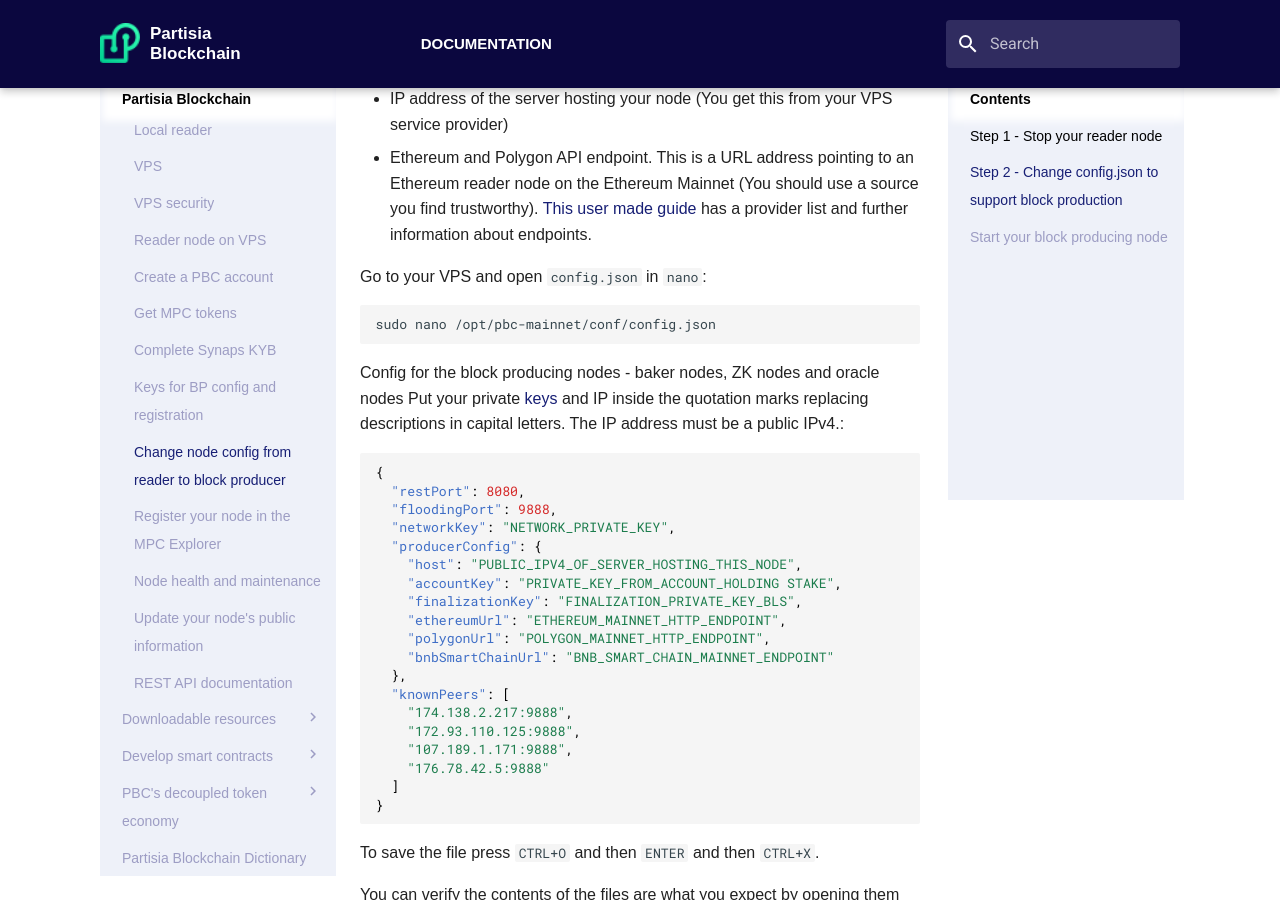
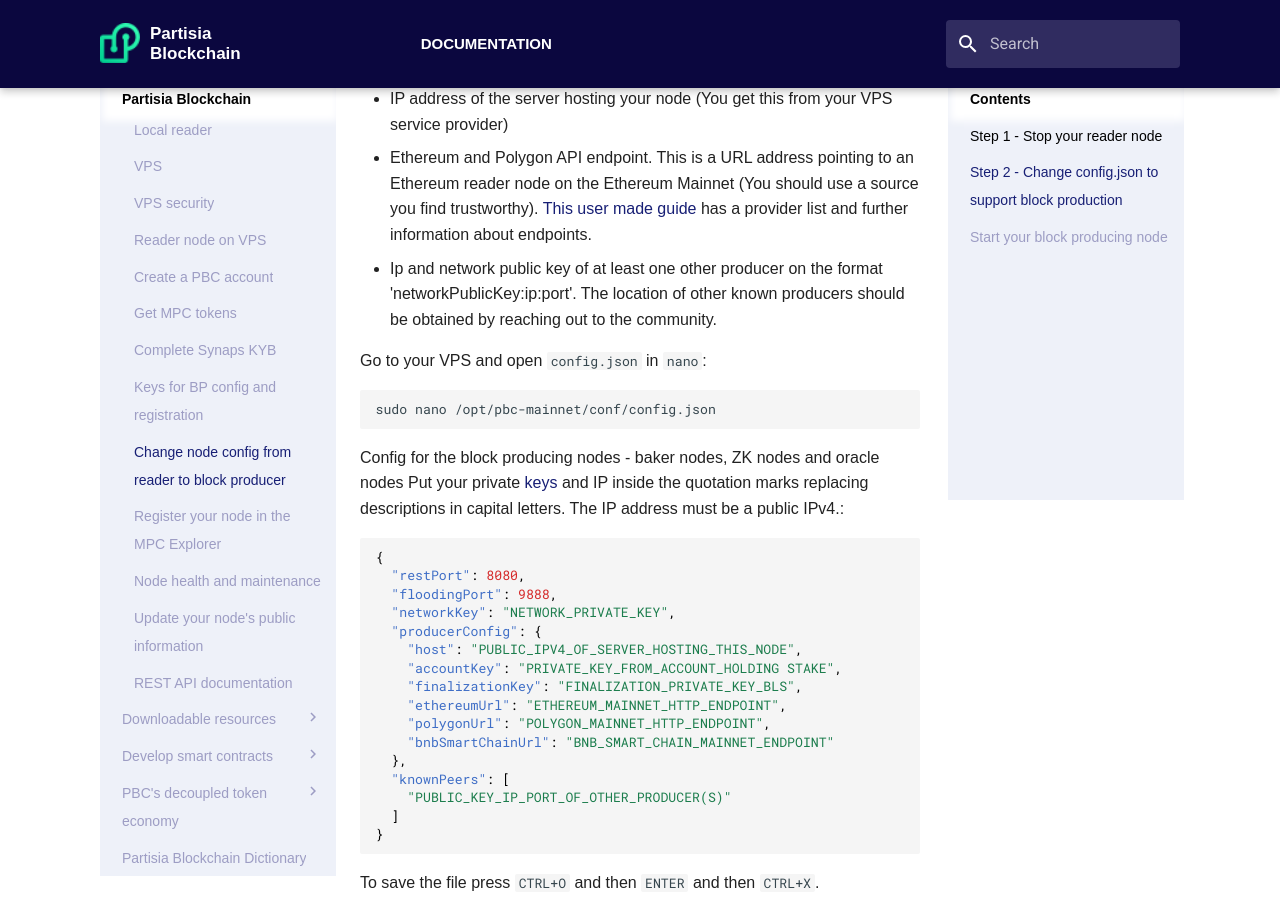
Before and after one commit to 0xSero/partisia-docs, an MkDocs documentation site: the page built from docs/operator-10-bp.md, in a window 1280 px wide and 900 px high, scrolled down 697 px. Built offline with MkDocs 1.6.1 and Material for MkDocs 9.7.7, drawn with Linux system fonts in a browser that asks for light colours; some web fonts are replaced; a script that is not in the unit is left out.

Commit message:
Require producers to add known peer

`````diff
--- a/docs/operator-10-bp.md
+++ b/docs/operator-10-bp.md
@@ -26,6 +26,7 @@
 - Finalization privateKey
 - IP address of the server hosting your node (You get this from your VPS service provider)
 - Ethereum and Polygon API endpoint. This is a URL address pointing to an Ethereum reader node on the Ethereum Mainnet (You should use a source you find trustworthy). [This user made guide](https://docs.google.com/spreadsheets/d/1Eql-c0tGo5hDqUcFNPDx9v-6-rCYHzZGbITz2QKCljs/edit#gid=0) has a provider list and further information about endpoints.
+- Ip and network public key of at least one other producer on the format 'networkPublicKey:ip:port'. The location of other known producers should be obtained by reaching out to the community.
 
 Go to your VPS and open `config.json` in `nano`:
 
@@ -49,10 +50,7 @@
     "bnbSmartChainUrl": "BNB_SMART_CHAIN_MAINNET_ENDPOINT"
   },
   "knownPeers": [
-    "174.138.2.217:9888",
-    "172.93.110.125:9888",
-    "107.189.1.171:9888",
-    "176.78.42.5:9888"
+    "PUBLIC_KEY_IP_PORT_OF_OTHER_PRODUCER(S)"
   ]
 }
 ````
`````
